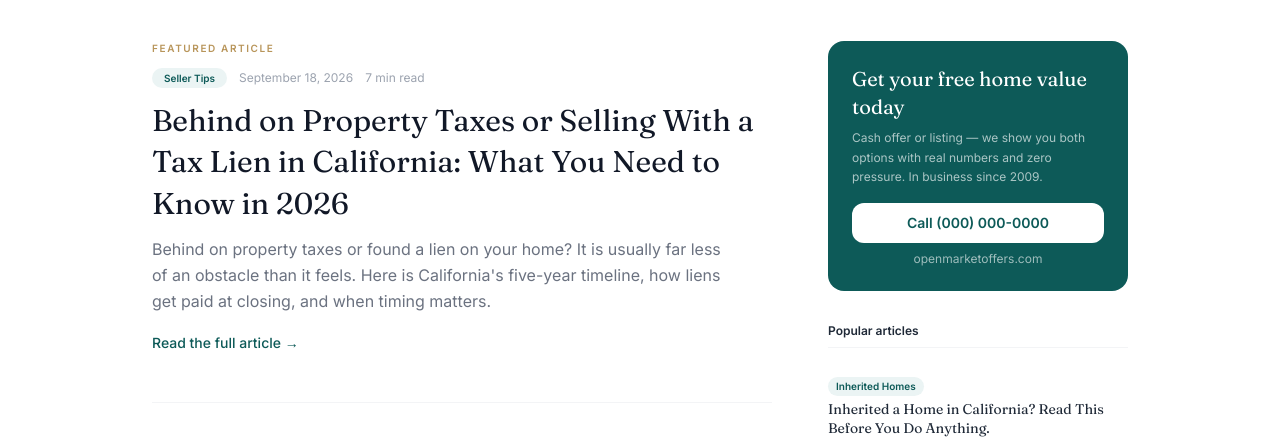
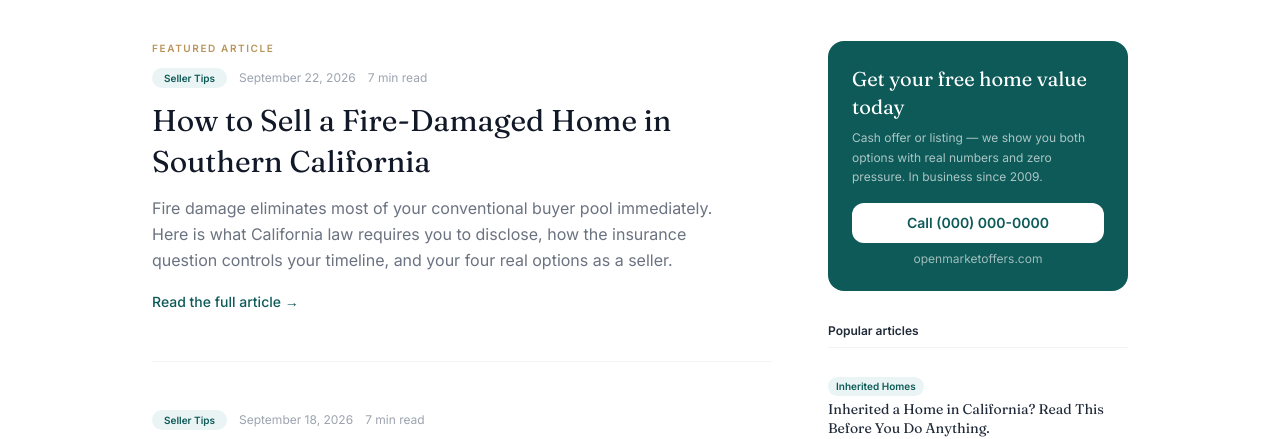
Before and after one commit to LazarDev20/open-market-offers, a Next.js app: page /blog in a window 1280 px wide. Shown: the part 362-801 px from the top of the page. Built offline with nearby package versions, Linux system fonts and the light colour scheme; no server answers.

Commit message:
Add fire damaged home post to blog index

```diff
--- a/app/blog/page.tsx
+++ b/app/blog/page.tsx
@@ -169,6 +169,16 @@ const posts = [
       "Behind on property taxes or found a lien on your home? It is usually far less of an obstacle than it feels. Here is California's five-year timeline, how liens get paid at closing, and when timing matters.",
     featured: false,
   },
+    {
+    slug: "sell-fire-damaged-home-socal",
+    tag: "Seller Tips",
+    date: "September 22, 2026",
+    readTime: "7 min read",
+    title: "How to Sell a Fire-Damaged Home in Southern California",
+    excerpt:
+      "Fire damage eliminates most of your conventional buyer pool immediately. Here is what California law requires you to disclose, how the insurance question controls your timeline, and your four real options as a seller.",
+    featured: false,
+  },
 ];
 
 export default function BlogPage() {
```
